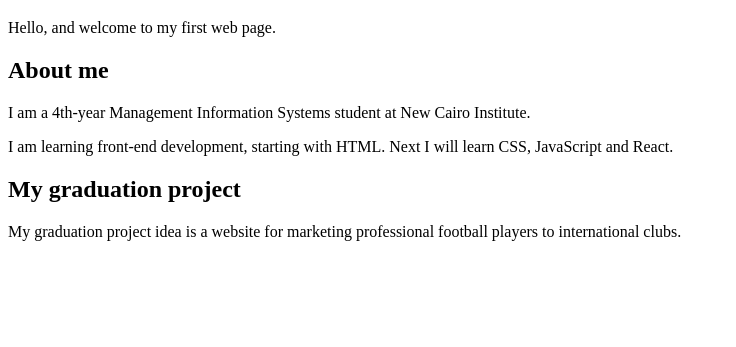
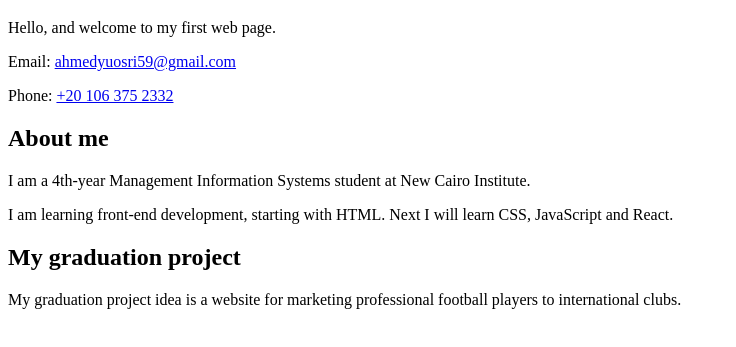
Before and after one commit to ahmedyuosri59-cell/ahmedyuosri59-cell.github.io, a plain HTML site: page index.html in a window 1280 px wide. Shown: the part 61-408 px from the top of the page, without its empty margins (0-736 px from the left). Drawn offline with Linux system fonts and the light colour scheme.

Commit message:
Add contact details to intro page

```diff
--- a/index.html
+++ b/index.html
@@ -9,6 +9,8 @@
 
 <h1>Ahmed Yuosri Ibrahim Ali</h1>
 <p>Hello, and welcome to my first web page.</p>
+<p>Email: <a href="mailto:ahmedyuosri59@gmail.com">ahmedyuosri59@gmail.com</a></p>
+<p>Phone: <a href="tel:+201063752332">+20 106 375 2332</a></p>
 
 <h2>About me</h2>
 <p>I am a 4th-year Management Information Systems student at New Cairo Institute.</p>
```
